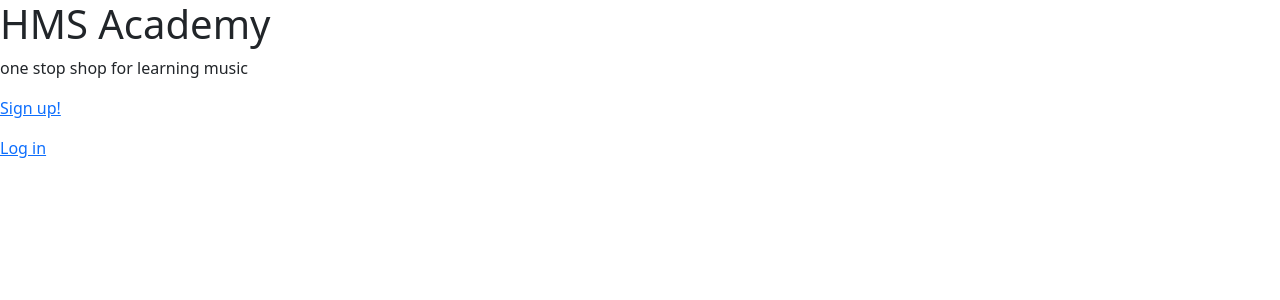
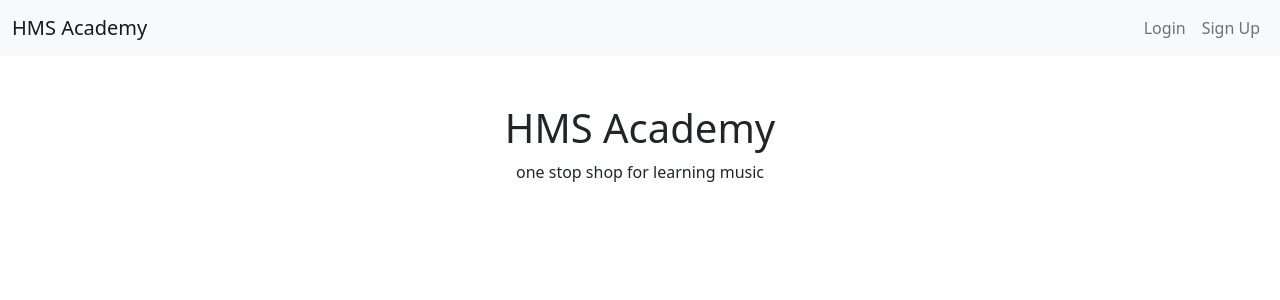
Before and after one commit to Mudssy/Hornet, a Django app: page / in a window 1280 px wide. Shown: the top 300 px of the page. Run offline with Django 4.2, Linux system fonts and the light colour scheme.

Commit message:
update to home page layout

```diff
--- /dev/null
+++ b/lessons/templates/base_content.html
@@ -0,0 +1,6 @@
+{% extends 'base.html' %}
+{% block body%}
+    {% include 'partials/navbar.html' %}
+    {%block content %}
+    {% endblock %}
+{% endblock%}
--- a/lessons/templates/feed.html
+++ b/lessons/templates/feed.html
@@ -1,6 +1,6 @@
-{% extends 'base.html' %}
+{% extends 'base_content.html' %}
 
-{% block body%}
+{% block content%}
 <div>
     <h1>HMS Academy</h1>
     <p>one stop shop for learning music</p>
--- a/lessons/templates/home.html
+++ b/lessons/templates/home.html
@@ -1,14 +1,16 @@
-{% extends 'base.html' %}
+{% extends 'base_content.html' %}
 
-{% block body%}
+{% block content%}
 
-<div>
-    <div>
+<div class="container">
+    <div class="row">
+        <div class = "col-12">
+            <h1 class="text-center">HMS Academy</h1>
+            <p class="text-center">one stop shop for learning music</p>
+        </div>
     </div>
-    <h1>HMS Academy</h1>
-    <p>one stop shop for learning music</p>
-    <p><a href="{% url 'sign_up' %}">Sign up!</a></p>
-    <p><a href="{% url 'log_in' %}">Log in</a></p>
+
+
 </div>
 
 {% endblock %}
--- a/lessons/templates/log_in.html
+++ b/lessons/templates/log_in.html
@@ -1,7 +1,7 @@
-{% extends 'base.html' %}
+{% extends 'base_content.html' %}
 {%load crispy_forms_tags%}
 
-{% block body%}
+{% block content%}
 <div class="container">
     <div class="row">
         <div class = "col-12">
--- /dev/null
+++ b/lessons/templates/partials/navbar.html
@@ -0,0 +1,21 @@
+<nav class="navbar navbar-expand-lg bg-light mb-5">
+    <div class="container-fluid">
+      <a class="navbar-brand" href="{% url 'home' %}">HMS Academy</a>
+      <button class="navbar-toggler" type="button" data-bs-toggle="collapse" data-bs-target="#navbarSupportedContent" aria-controls="navbarSupportedContent" aria-expanded="false" aria-label="Toggle navigation">
+        <span class="navbar-toggler-icon"></span>
+      </button>
+      <div class="collapse navbar-collapse" id="navbarSupportedContent">
+        <ul class="navbar-nav ms-auto mb-2 mb-lg-0">
+
+          <li class="nav-item">
+            <a class="nav-link" href="{% url 'log_in' %}">Login</a>
+          </li>
+          <li class="nav-item">
+            <a class="nav-link" href="{% url 'sign_up' %}">Sign Up</a>
+          </li>
+
+        </ul>
+
+      </div>
+    </div>
+  </nav>
--- a/lessons/templates/sign_up.html
+++ b/lessons/templates/sign_up.html
@@ -1,7 +1,7 @@
-{% extends 'base.html' %}
+{% extends 'base_content.html' %}
 {%load crispy_forms_tags%}
 
-{% block body%}
+{% block content%}
 <div class="container">
     <div class="row">
         <div class = "col-12">
```
